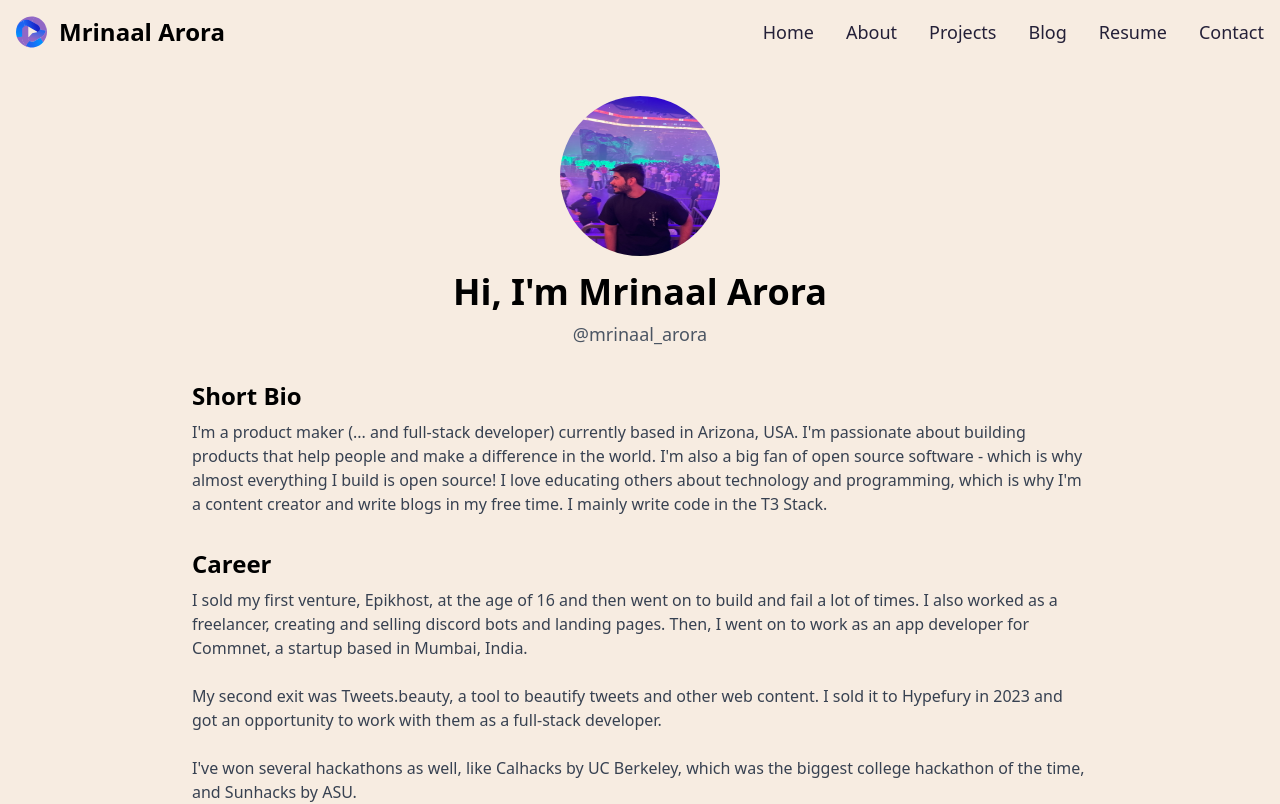
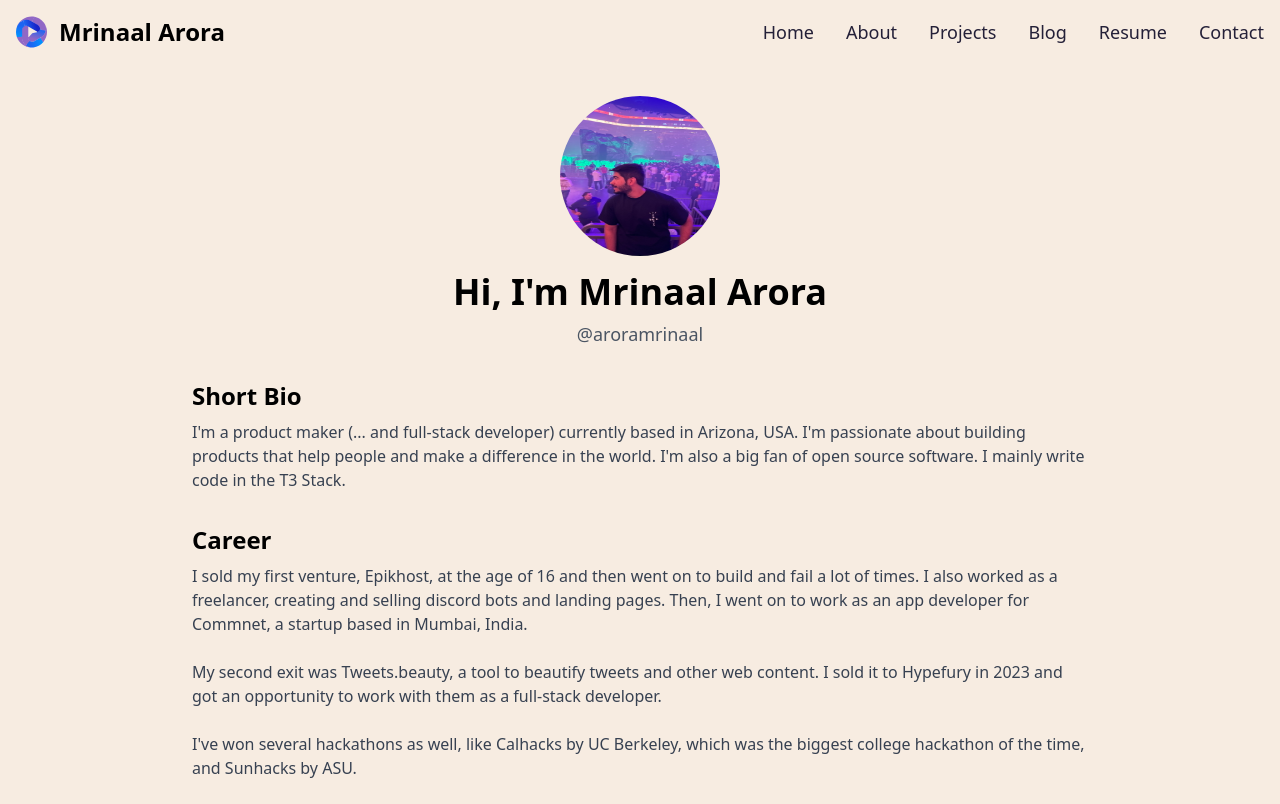
Before and after one commit to aroramrinaal/my-portfolio, a Next.js app: page /about in a window 1280 px wide. Shown: the top 804 px of the page. Built offline with nearby package versions, Linux system fonts and the light colour scheme.

Commit message:
refactor: Update About page content and styling

```diff
--- a/src/pages/about.tsx
+++ b/src/pages/about.tsx
@@ -11,12 +11,12 @@ const About: React.FC = () => {
           <div className="text-center mb-8">
             <img src="/images/profile.jpeg" alt="Profile Picture" className="w-40 h-40 rounded-full mx-auto" />
             <h1 className="text-4xl font-bold mt-4">Hi, I&apos;m Mrinaal Arora</h1>
-            <p className="text-lg text-gray-600 mt-2">@mrinaal_arora</p>
+            <p className="text-lg text-gray-600 mt-2">@aroramrinaal</p>
           </div>
           <div className="mb-8">
             <h2 className="text-2xl font-bold">Short Bio</h2>
             <p className="mt-2 text-gray-700">
-              I&apos;m a product maker (... and full-stack developer) currently based in Arizona, USA. I&apos;m passionate about building products that help people and make a difference in the world. I&apos;m also a big fan of open source software - which is why almost everything I build is open source! I love educating others about technology and programming, which is why I&apos;m a content creator and write blogs in my free time. I mainly write code in the T3 Stack.
+              I&apos;m a product maker (... and full-stack developer) currently based in Arizona, USA. I&apos;m passionate about building products that help people and make a difference in the world. I&apos;m also a big fan of open source software. I mainly write code in the T3 Stack.
             </p>
           </div>
           <div className="mb-8">
```
